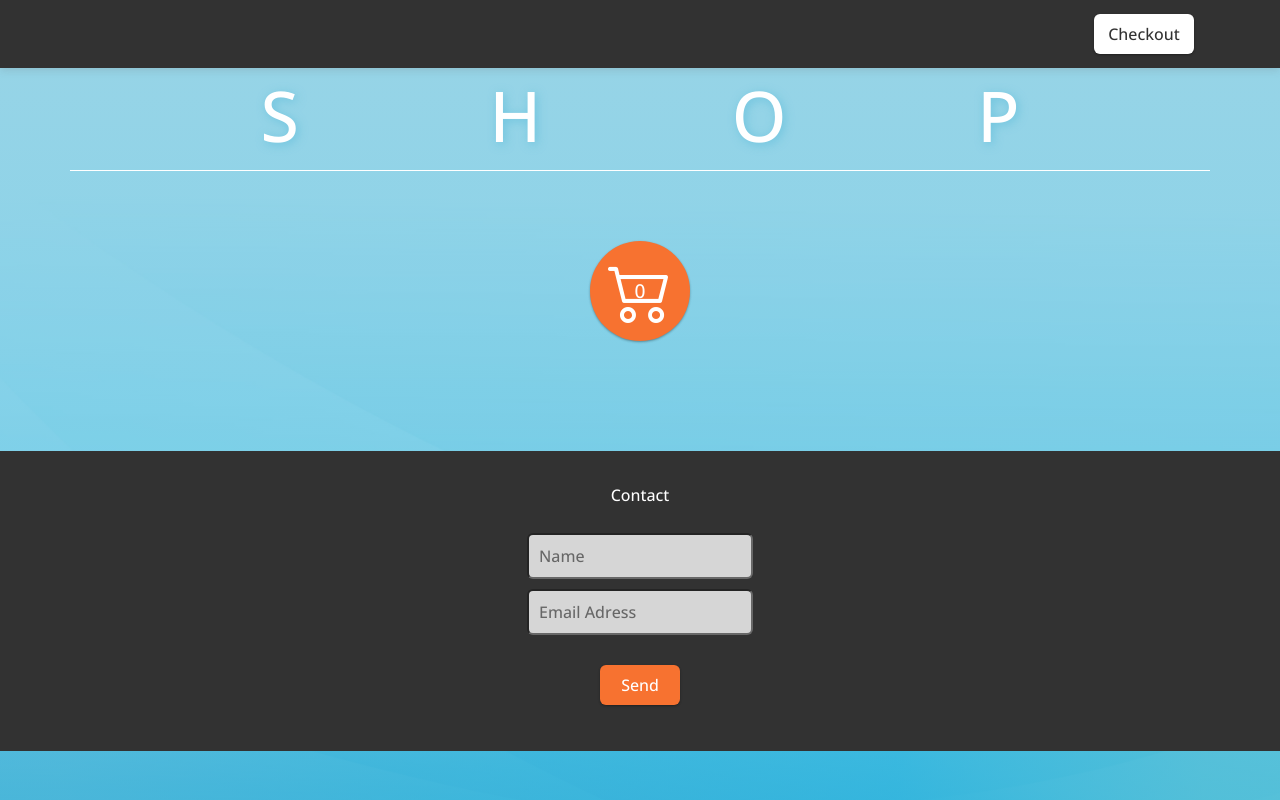
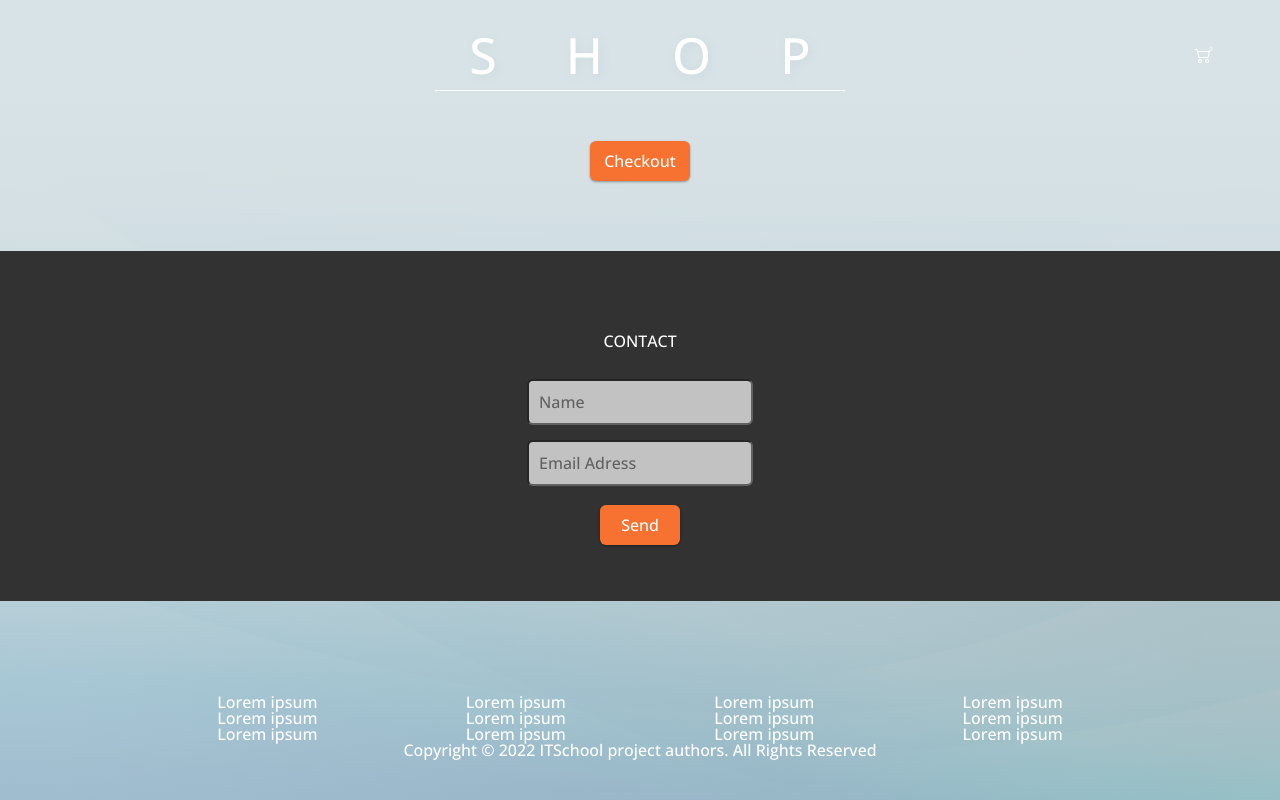
Before and after one commit to andrewcovenant/ITSchool-Javascript, a plain HTML site: page index.html in a window 1280 px wide. Shown: the top 800 px of the page. Drawn offline with nearby package versions, Linux system fonts and the light colour scheme; no server answers.

Commit message:
changes to template

```diff
--- a/Assets/cardComponentStyle.css
+++ b/Assets/cardComponentStyle.css
@@ -2,7 +2,7 @@
 
 body{
     font-family: 'Open Sans', sans-serif;
-    background-image: linear-gradient(to bottom, rgba(85,185,215,0.6124824929971988) 5%, rgba(40,179,222,0.6124824929971988) 70%, rgba(75,188,212,0.6685049019607843) 94%),
+    background-image: linear-gradient(to bottom, rgba(193, 210, 216, 0.612) 5%, rgba(175, 193, 199, 0.612) 70%, rgba(160, 186, 192, 0.669) 94%),
     url('897.jpg');
     background-repeat: no-repeat;
     position: sticky;
@@ -23,7 +23,7 @@ body{
     border-radius: 6px;
     box-shadow: 0 1px 3px rgba(0,0,0,0.12), 0 1px 2px rgba(0,0,0,0.24);
     background-clip: padding-box;
-    margin: 10px;
+    margin: 30px 10px 10px;
     opacity: 0.8;
 }
 
@@ -47,7 +47,6 @@ body{
     max-height: 300px;
     padding: 15px 0 35px 0;
 }
-
 
 .content .title{
     text-align: center;
@@ -102,12 +101,20 @@ button {
     justify-content: center;
     align-items: center;
     background-color: rgb(247, 114, 48);
+    border-radius:50%;
+    border: none;
     width:30px;
     height:30px;
     border-radius:50%;
-    border: none;
+}
+
+a {
+    text-decoration: none;
+}
+
+.row {
+    justify-content: center;
 }
 
 
-
 @media (max-width: 992px) {}
--- a/Assets/style.css
+++ b/Assets/style.css
@@ -1,113 +1,60 @@
-
-.top-bar {
+.main-cart {
+    display: flex;
     position: fixed;
-    z-index: 1;
-    width: 100%;
-    padding: 10px;
-    text-align: center;
-    background: #323232;
-    color: white;
-    font-size: 30px;
-    box-shadow: rgba(99, 99, 99, 0.2) 0px 2px 8px 0px;
+    justify-content: right;
+    margin-right: 100px;
 }
 
-.top-bar a {
-    position: relative;
+.cart-btn {
+    z-index: 1;
+    background: none;
+    color: #fff;
+    margin-top: 40px;
 }
 
-.top-bar a, form button {
-    left: 40%;
-    background-color: #fff;
-    border: none;
-    box-shadow: 0 1px 3px rgba(0,0,0,0.12), 0 1px 2px rgba(0,0,0,0.24);
-    text-align: center;
-    text-decoration: none;
-    display: inline-block;
-    font-size: 16px;
-    margin: 4px 2px;
-    cursor: pointer;
-    border-radius: 6px;
-}
-
-a .btn-checkout {
-    background-color: inherit;
-    color: #323232;
-    min-width: 100px;
-    min-height: 40px;
-}
-
-a .btn-checkout:hover {
+.cart-btn:hover {
     color: rgb(247, 114, 48);
 }
 
-form button {
-    color: #fff;
-    background-color: rgb(247, 114, 48);
-    min-width: 80px;
-    min-height: 40px;
-    margin: 20px 0 40px 0;
-}
-
-form button:hover {
-    background-color: #323232;
+.cart-span {
+    top: 70%;
+    transform: translate(-50%, -50%);
+    font-size: 0.3em;
 }
 
 .shop-text {
     display: flex;
-    flex-direction: row;
-    justify-content: space-evenly;
-    padding-top: 80px;
+    justify-content: space-around;
+    padding: 30px 0 10px;
     border-bottom: 1px solid #fff;
 }
 
 .shop-text h2 {
     text-transform: uppercase;
-    font-size: 70px;
+    font-size: 50px;
     color: #fff;
-    text-shadow: 2px 2px 10px rgba(85,185,215,0.6124824929971988);
-    margin-bottom: 10px;
+    text-shadow: 2px 2px 10px rgba(193, 210, 216, 0.612);
 }
 
-.container button {
+.btn-checkout {
+    margin-top: 20px;
+    border: none;
     color: #fff;
+    min-width: 100px;
+    min-height: 40px;
+    font-size: 16px;
+    border-radius: 6px;
     box-shadow: 0 1px 3px rgba(0,0,0,0.12), 0 1px 2px rgba(0,0,0,0.24);
 }
 
-.container-fluid {
-    background: rgb(85,185,215);
-    background: linear-gradient(90deg, rgba(85,185,215,0.6124824929971988) 5%, rgba(40,179,222,0.6124824929971988) 70%, rgba(75,188,212,0.6685049019607843) 94%);
-}
-
-.cart-container {
-    height: 200px;
-    width: 200px;
-}
-.cart-btn {
-    height: 100px;
-    width: 100px;
-}
-
-.cart-btn:hover {
+a .btn-checkout:hover {
     background-color: #323232;
-}
-
-.cart-icon {
-    font-size: 4em;
-}
-.cart-span {
-    top: 50%;
-    left: 50%;
-    transform: translate(-50%, -50%);
-    font-size: 0.3em;
-}
-li {
-    list-style: none;
 }
 
 form {
     margin-top: 60px;
     background-color: #323232;
-    min-height: 300px;
+    min-height: 350px;
     display: flex;
     flex-direction: column;
     justify-content: center;
@@ -115,16 +62,41 @@ form {
 }
 
 form h3 {
+    text-transform: uppercase;
     padding: 30px;
     color: #fff;
 }
 
 form input {
     padding: 10px;
-    margin-bottom: 10px;
+    margin-bottom: 15px;
     border-radius: 6px;
 }
 
 form :placeholder-shown {
-    opacity: 80%;
+    opacity: 70%;
 }
+
+form button {
+    color: #fff;
+    min-width: 80px;
+    min-height: 40px;
+    border: none;
+    box-shadow: 0 1px 3px rgba(0,0,0,0.12), 0 1px 2px rgba(0,0,0,0.24);
+    margin: 4px 2px;
+    cursor: pointer;
+    border-radius: 6px;
+}
+
+form button:hover {
+    background-color: #323232;
+}
+
+.container-fluid {
+    background: rgb(85,185,215);
+    background: linear-gradient(90deg, rgba(193, 210, 216, 0.612) 5%, rgba(175, 193, 199, 0.612) 70%, rgba(160, 186, 192, 0.669) 94%);
+}
+
+li {
+    list-style: none;
+}
--- a/index.html
+++ b/index.html
@@ -1,10 +1,7 @@
 <!DOCTYPE html>
 <html lang="en">
 <head>
-    <link
-      rel="stylesheet"
-      href="path/to/font-awesome/css/font-awesome.min.css"
-    />
+    <link rel="stylesheet" href="path/to/font-awesome/css/font-awesome.min.css"/>
     <meta charset="UTF-8" />
     <meta http-equiv="X-UA-Compatible" content="IE=edge" />
     <meta name="viewport" content="width=device-width, initial-scale=1.0" />
@@ -16,23 +13,28 @@
     <script src="https://kit.fontawesome.com/3864544b65.js" crossorigin="anonymous"></script>
     <title>Document</title>
 </head>
+
 <body>
     <!-- Content for Api -->
     <div id="content"></div>
 
     <!-- Top bar start -->
-
-    <div class="top-bar">
-      <a href="./Pages/checkout.html">
-        <button class="btn-checkout">Checkout</button>
-      </a>
+<div class="row">
+    <div class="main-cart">
+        <button onclick="incrementNumber()" class="cart-btn">
+            <i class="bi bi-cart2 cart-icon">
+            <span class="cart-span position-absolute" id="increment">0</span>
+            </i>
+        </button>
     </div>
-
-    <div class="container shop-text">
+    <div class="col-md-4">
+        <div class="shop-text">
             <h2>s</h2>
             <h2>h</h2>
             <h2>o</h2>
             <h2>p</h2>
+            </div>
+        </div>
     </div>
 
     <!-- First Row with products  -->
@@ -45,26 +47,20 @@
 
 <!-- Cart-Button START -->
     <div class="container d-flex justify-content-center align-items-center cart-container">
-    <div class="text-center">
-        <button onclick="incrementNumber()" class="cart-btn">
-            <i class="bi bi-cart2 cart-icon position-relative">
-                <span class="cart-span position-absolute" id="increment">0</span>
-            </i>
-        </button>
-    </div>
+        <a href="./Pages/checkout.html">
+        <button class="btn-checkout">Checkout</button>
+        </a>
     </div>
 <!-- Cart-Button END -->
+
 <!-- Start - Form to subscribe -->
-
 <form class="form" action="https://formsubmit.co/magazinonline89@gmail.com"  method="POST">
     <h3>Contact</h3>
     <input type="text" name="name" placeholder="Name" required>
     <input type="email" name="email" placeholder="Email Adress" required>
     <button type="submit">Send</button>
 </form>
-
 <!-- End - Form to subscribe -->
-
 
 <!-- Footer START -->
 <div class="container-fluid d-flex justify-content-center align-items-center text-white" style="min-height: 250px;">
@@ -103,7 +99,6 @@
     </div>
 </div>
 <!-- Footer END -->
-
     <script src="./Assets/index.js"></script>
     <link rel="stylesheet" href="./Assets/style.css" />
     <script src="https://cdn.jsdelivr.net/npm/bootstrap@5.0.2/dist/js/bootstrap.bundle.min.js" integrity="sha384-MrcW6ZMFYlzcLA8Nl+NtUVF0sA7MsXsP1UyJoMp4YLEuNSfAP+JcXn/tWtIaxVXM" crossorigin="anonymous"></script>
```
Lines whose indentation alone changed are shown as unchanged.
